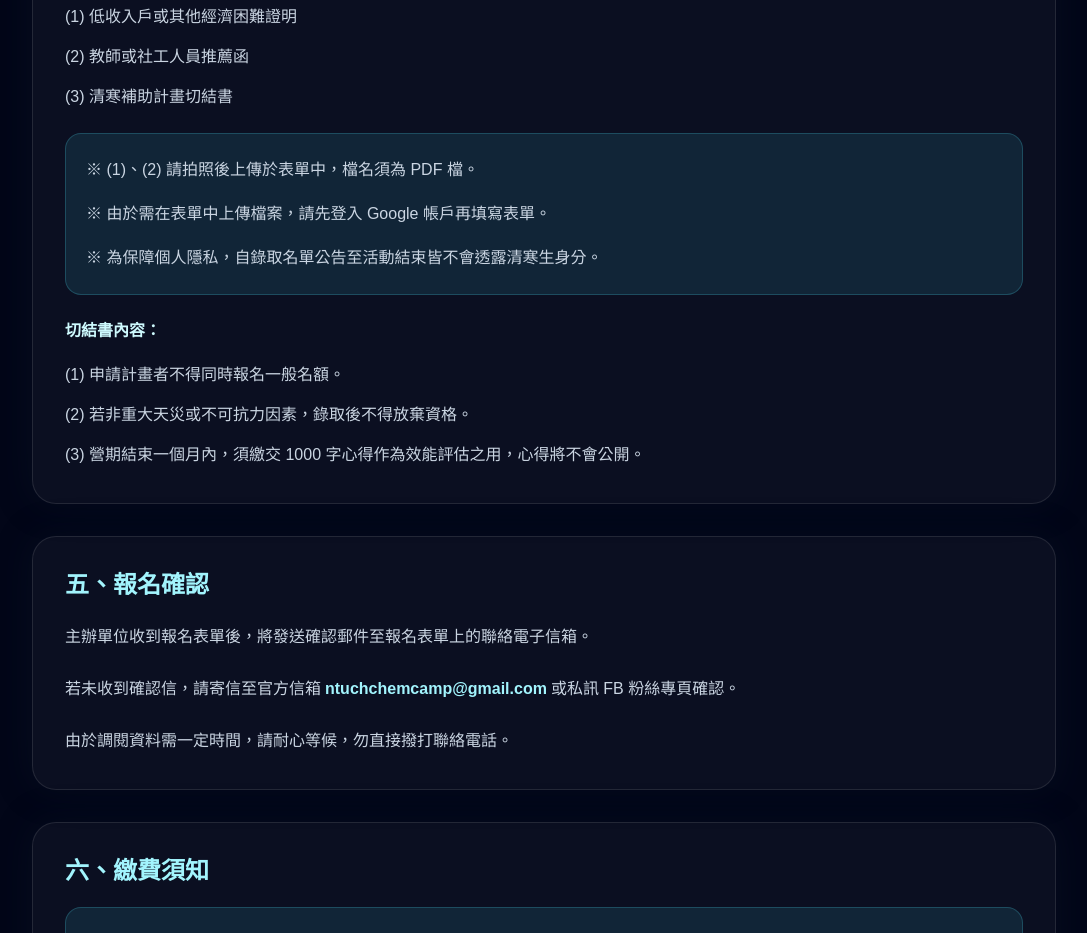
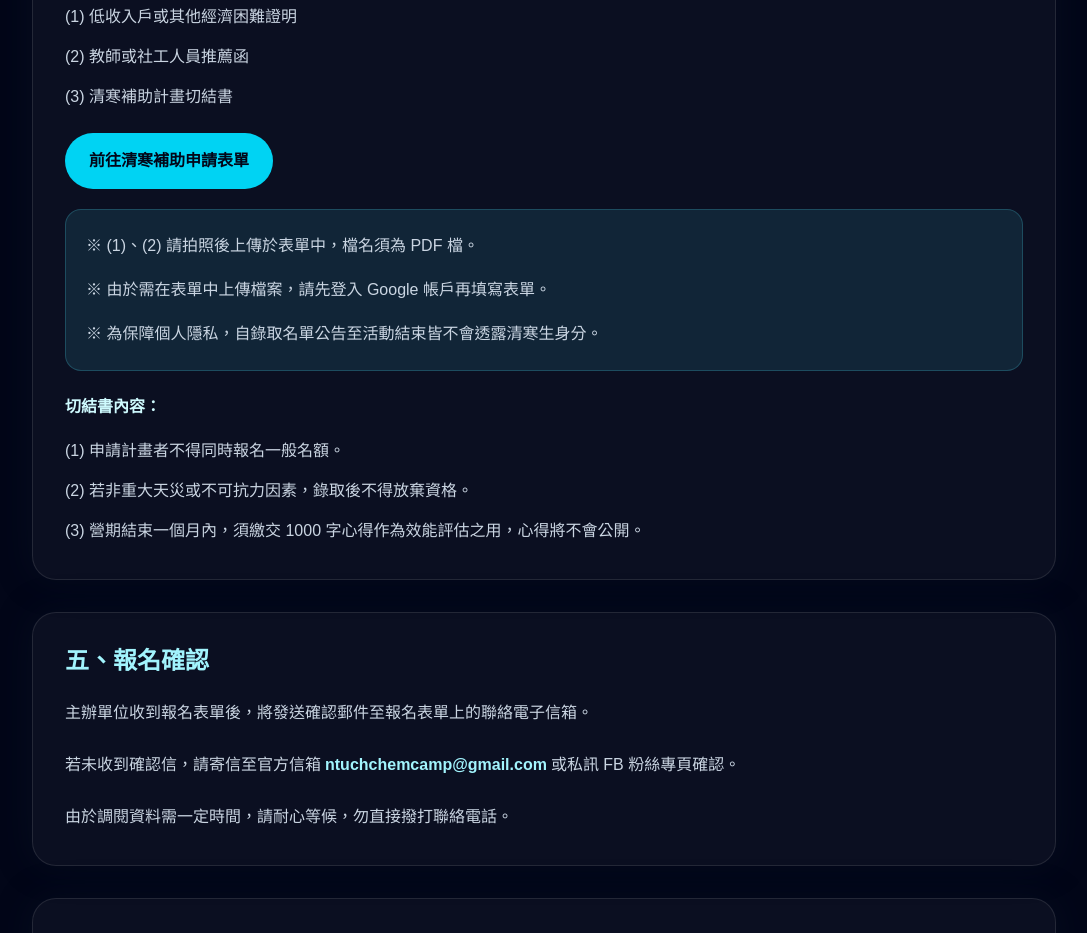
Before and after one commit to MauserCk1R96/ntu-chem-camp, a Next.js app: page /registration in a window 1280 px wide. Shown: the part 2080-3013 px from the top of the page, without its empty margins (96-1183 px from the left). Built offline with nearby package versions, Linux system fonts and the light colour scheme; no server answers.

Commit message:
register

```diff
--- a/app/registration/page.tsx
+++ b/app/registration/page.tsx
@@ -14,6 +14,9 @@ const registrationNotes = [
   "請務必取得監護人同意再報名本活動。",
   "本活動雖已採線上報名，但仍須列印家長同意書以及防疫與實驗室安全同意書，填妥資料並由監護人簽章，於報到時繳交。",
 ];
+
+const registrationFormUrl = "https://forms.gle/roTy1K36Jps2N1c27";
+const subsidyFormUrl = "https://forms.gle/wd1rfRsHfGZpGNhU6";
 
 const scheduleItems = [
   { date: "9/14", title: "開始報名" },
@@ -95,7 +98,7 @@ export default function RegistrationPage() {
 
         <div className="mt-10 flex flex-col gap-4 sm:flex-row">
           <a
-            href="https://docs.google.com/forms/d/e/1FAIpQLSfR076Pp1ChtU1-3SQOgQ989M0kuM7ur9sgsv3Yysz5mksVUA/viewform?usp=sharing&ouid=103461614838581818619"
+            href={registrationFormUrl}
             target="_blank"
             rel="noopener noreferrer"
             className="rounded-full bg-cyan-400 px-8 py-3 text-center font-semibold text-slate-950 transition hover:bg-cyan-300"
@@ -189,6 +192,14 @@ export default function RegistrationPage() {
                 ))}
               </ol>
             </div>
+            <a
+              href={subsidyFormUrl}
+              target="_blank"
+              rel="noopener noreferrer"
+              className="inline-flex rounded-full bg-cyan-400 px-6 py-3 font-semibold text-slate-950 transition hover:bg-cyan-300"
+            >
+              前往清寒補助申請表單
+            </a>
             <div className="space-y-3 rounded-2xl border border-cyan-300/20 bg-cyan-300/10 p-5">
               <p>※ (1)、(2) 請拍照後上傳於表單中，檔名須為 PDF 檔。</p>
               <p>※ 由於需在表單中上傳檔案，請先登入 Google 帳戶再填寫表單。</p>
```
